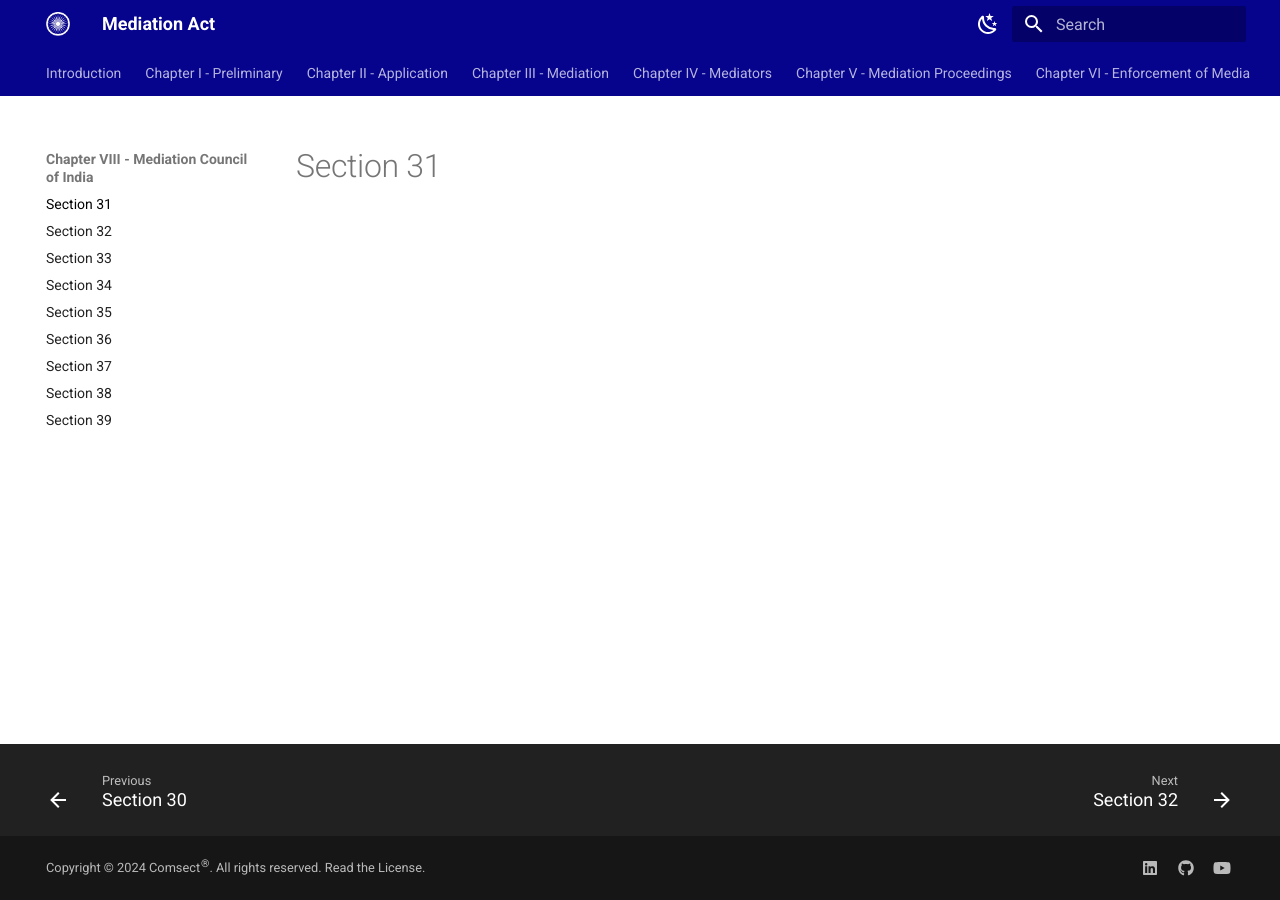
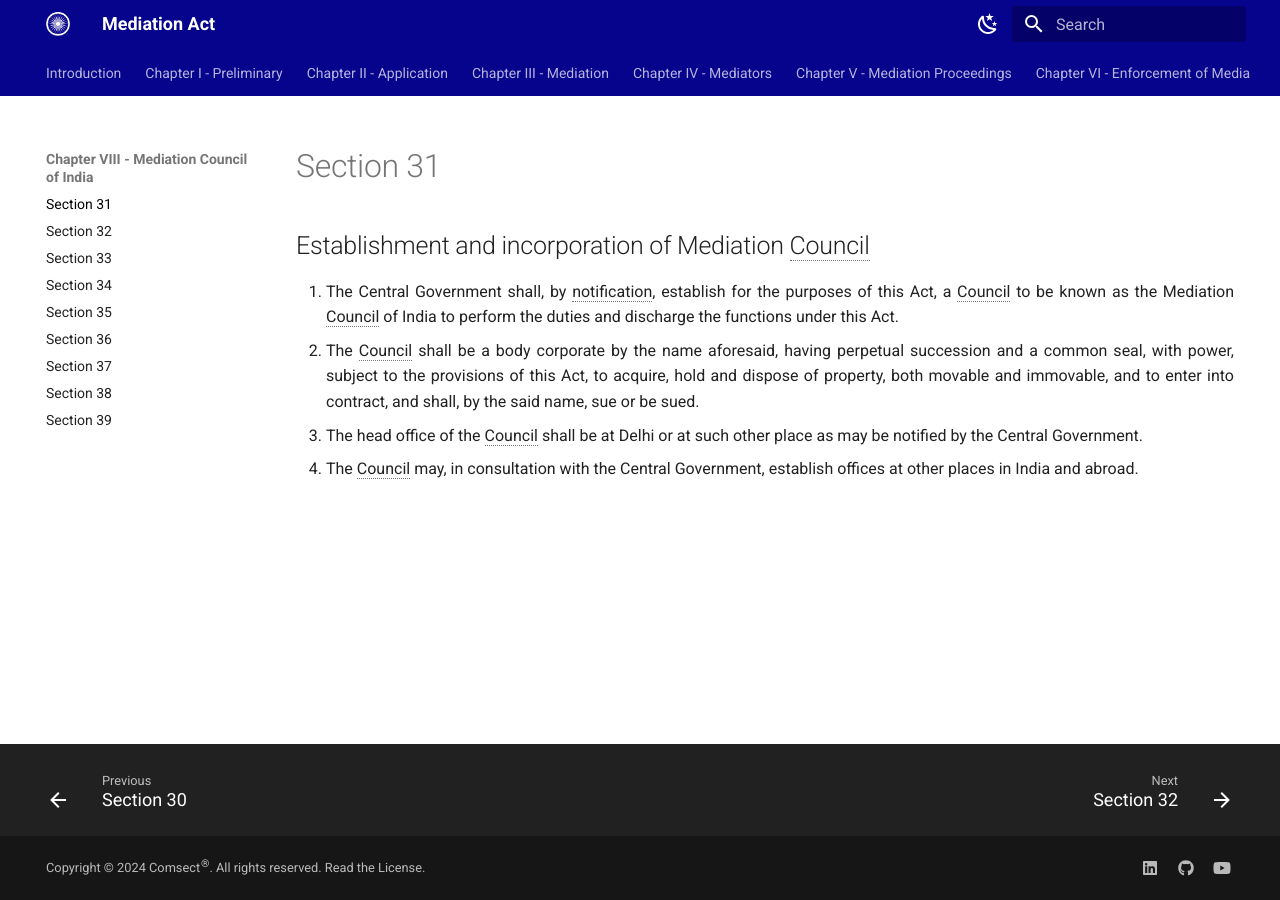
Before and after one commit to comsect/mediation-act, an MkDocs documentation site: the page built from docs/en/31.md, in a window 1280 px wide. Built offline with MkDocs 1.6.1 and Material for MkDocs 9.7.7, drawn with Linux system fonts in a browser that asks for light colours.

Commit message:
add section-thirty-one

```diff
--- a/docs/en/31.md
+++ b/docs/en/31.md
@@ -3,3 +3,10 @@ hide:
     - toc
 description: Establishment and incorporation of Mediation Council
 ---
+
+## Establishment and incorporation of Mediation Council
+
+1. The Central Government shall, by notification, establish for the purposes of this Act, a Council to be known as the Mediation Council of India to perform the duties and discharge the functions under this Act.
+2. The Council shall be a body corporate by the name aforesaid, having perpetual succession and a common seal, with power, subject to the provisions of this Act, to acquire, hold and dispose of property, both movable and immovable, and to enter into contract, and shall, by the said name, sue or be sued.
+3. The head office of the Council shall be at Delhi or at such other place as may be notified by the Central Government.
+4. The Council may, in consultation with the Central Government, establish offices at other places in India and abroad.
```
